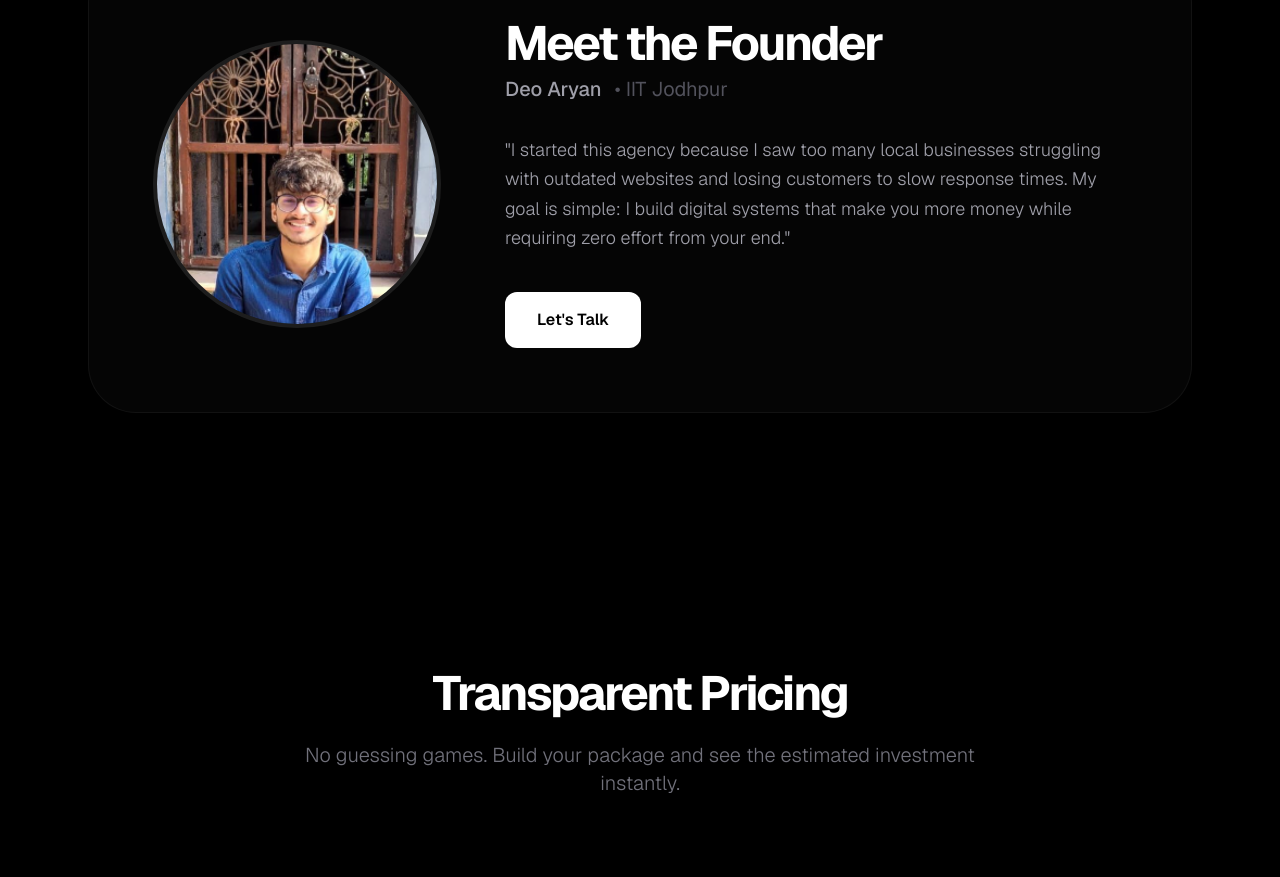
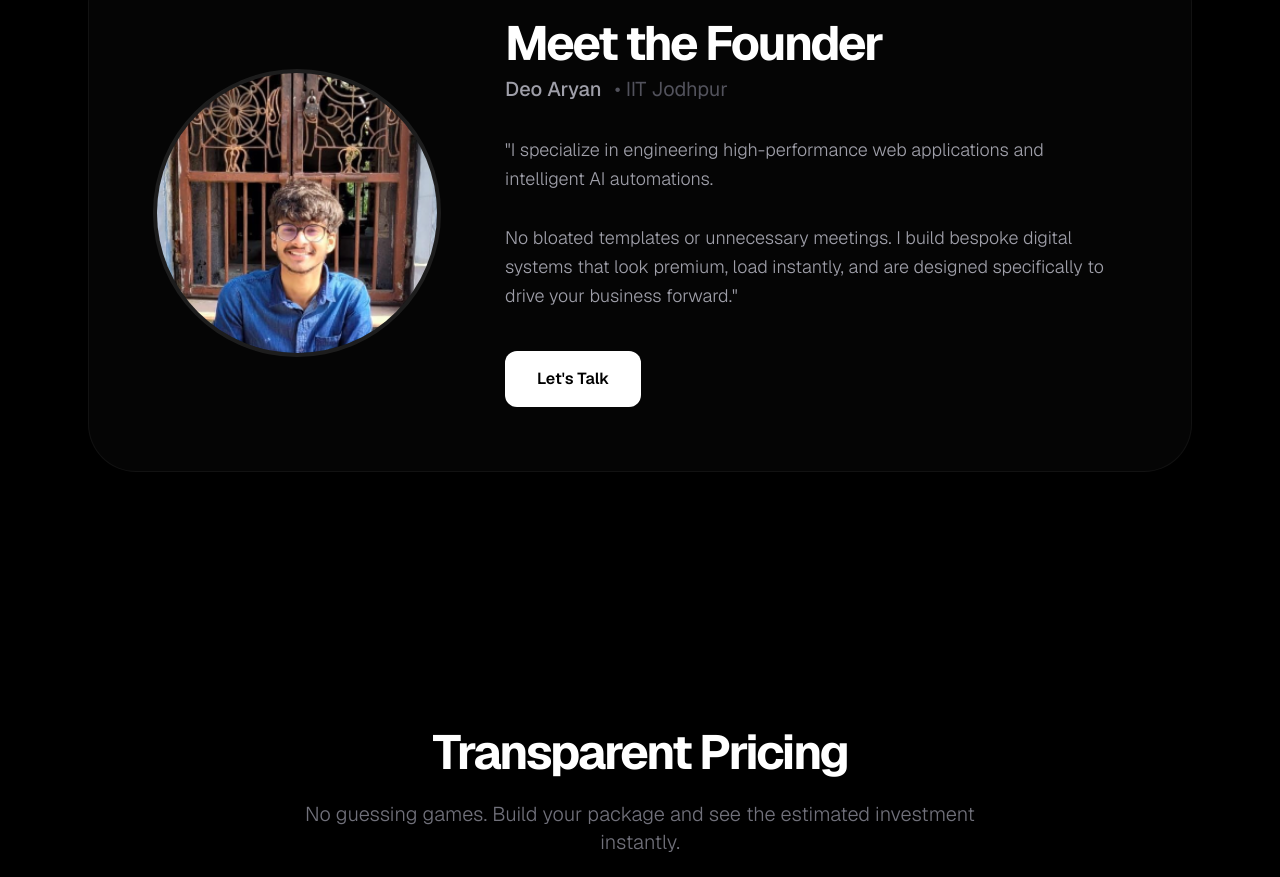
Before and after one commit to ary-cp/portfolio, a Next.js app: page / in a window 1280 px wide. Shown: the part 3467-4344 px from the top of the page. Built offline with nearby package versions, Linux system fonts and the light colour scheme.

Commit message:
copy: Update founder bio to be sharper and more premium

```diff
--- a/src/app/page.tsx
+++ b/src/app/page.tsx
@@ -345,8 +345,8 @@ export default function Home() {
               <h2 className="text-4xl md:text-5xl font-bold text-white mb-2 tracking-tighter">Meet the Founder</h2>
               <h3 className="text-xl text-zinc-400 font-medium mb-8">Deo Aryan <span className="text-zinc-600 font-normal ml-2">• IIT Jodhpur</span></h3>
               <p className="text-zinc-400 leading-relaxed mb-10 text-lg font-light">
-                "I started this agency because I saw too many local businesses struggling with outdated websites and losing customers to slow response times.
-                My goal is simple: I build digital systems that make you more money while requiring zero effort from your end."
+                "I specialize in engineering high-performance web applications and intelligent AI automations.<br/><br/>
+                No bloated templates or unnecessary meetings. I build bespoke digital systems that look premium, load instantly, and are designed specifically to drive your business forward."
               </p>
               <a href="#contact" className="px-8 py-4 rounded-xl bg-white text-black font-semibold hover:bg-zinc-200 transition-colors inline-block">
                 Let's Talk
```
